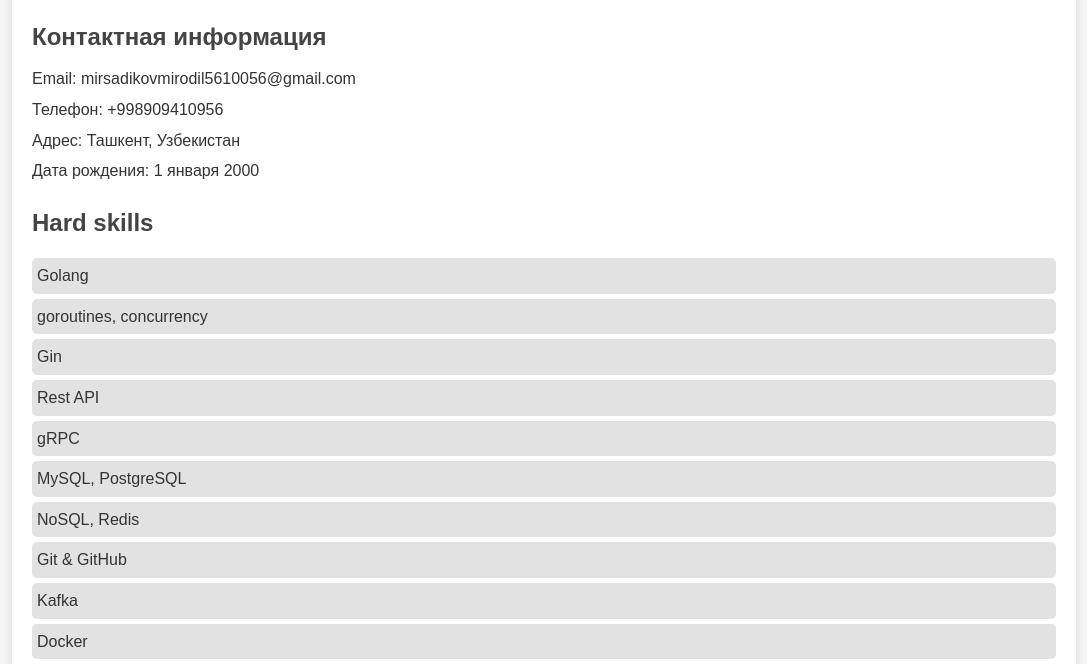
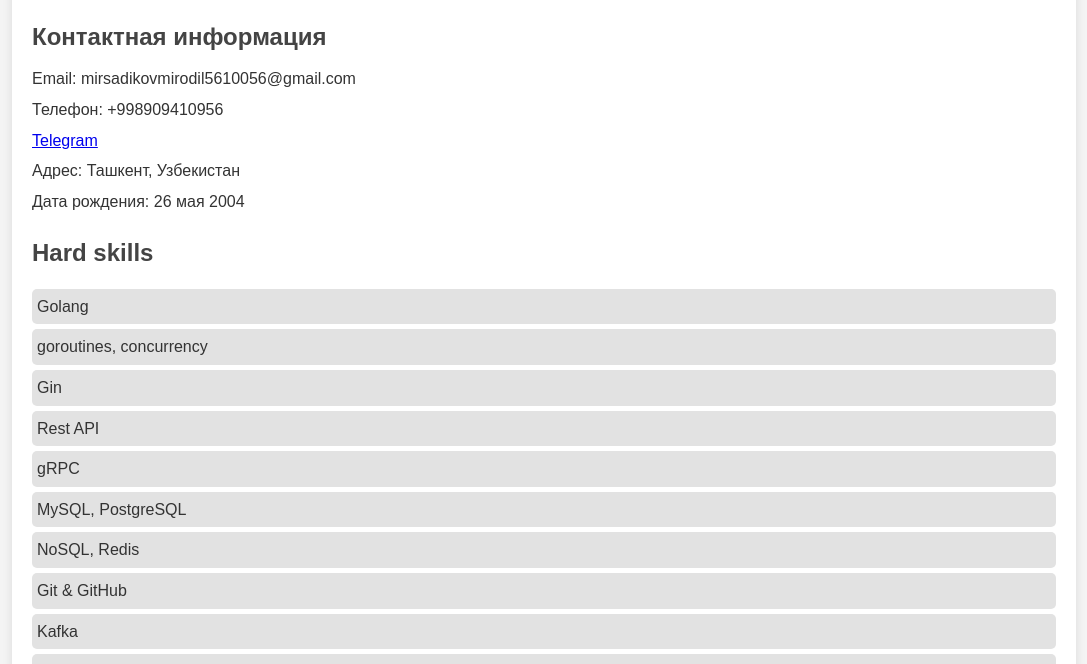
Before and after one commit to Mirsadikovv/Mirsadikovv.github.io, a plain HTML site: page index.html in a window 1280 px wide. Shown: the part 128-792 px from the top of the page, without its empty margins (96-1183 px from the left). Drawn offline with Linux system fonts and the light colour scheme.

Commit message:
Update index.html

```diff
--- a/index.html
+++ b/index.html
@@ -58,8 +58,9 @@
             <h2>Контактная информация</h2>
             <p>Email: mirsadikovmirodil5610056@gmail.com</p>
             <p>Телефон: +998909410956</p>
+            <p><a href="https://t.me/mirsadikovm" target="_blank">Telegram</a></p>
             <p>Адрес: Ташкент, Узбекистан</p>
-            <p>Дата рождения: 1 января 2000</p> <!-- Добавил дату рождения -->
+            <p>Дата рождения: 26 мая 2004</p>
         </div>
         <div class="section skills">
             <h2>Hard skills</h2>
```
